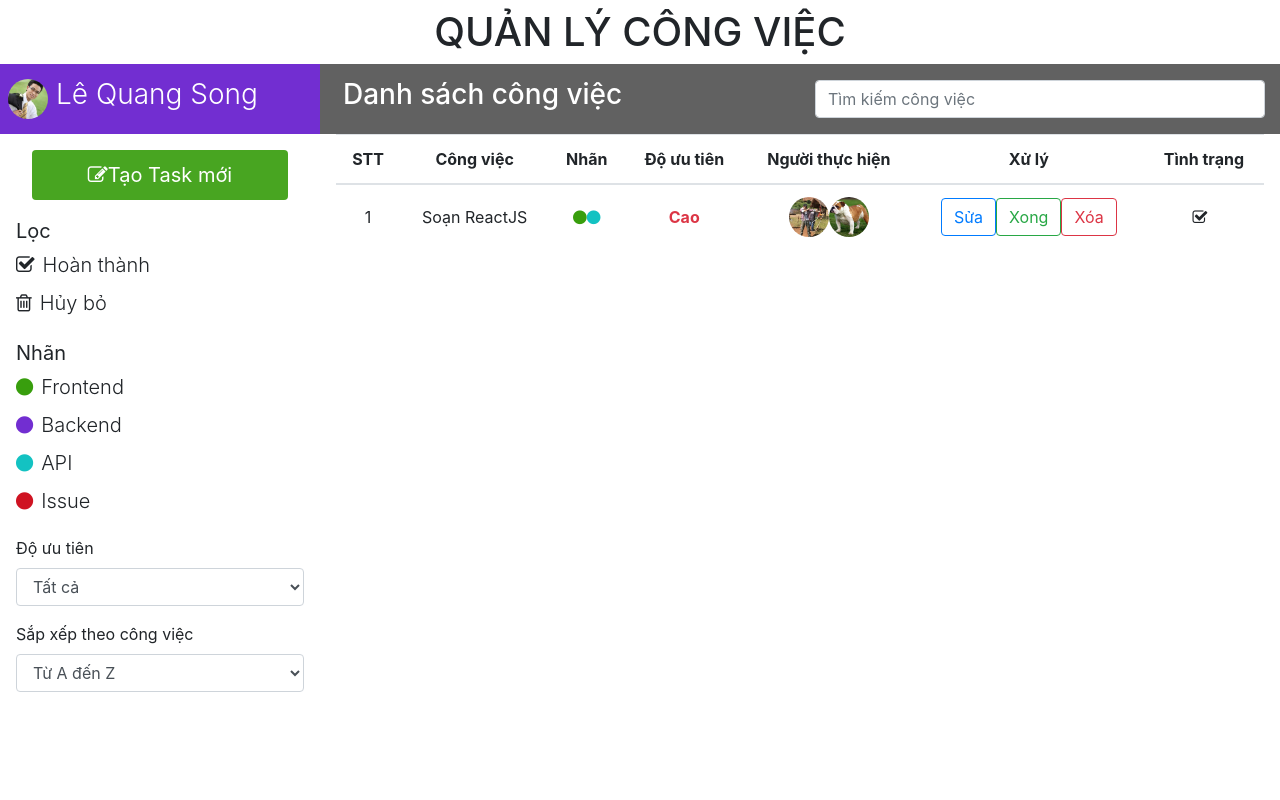
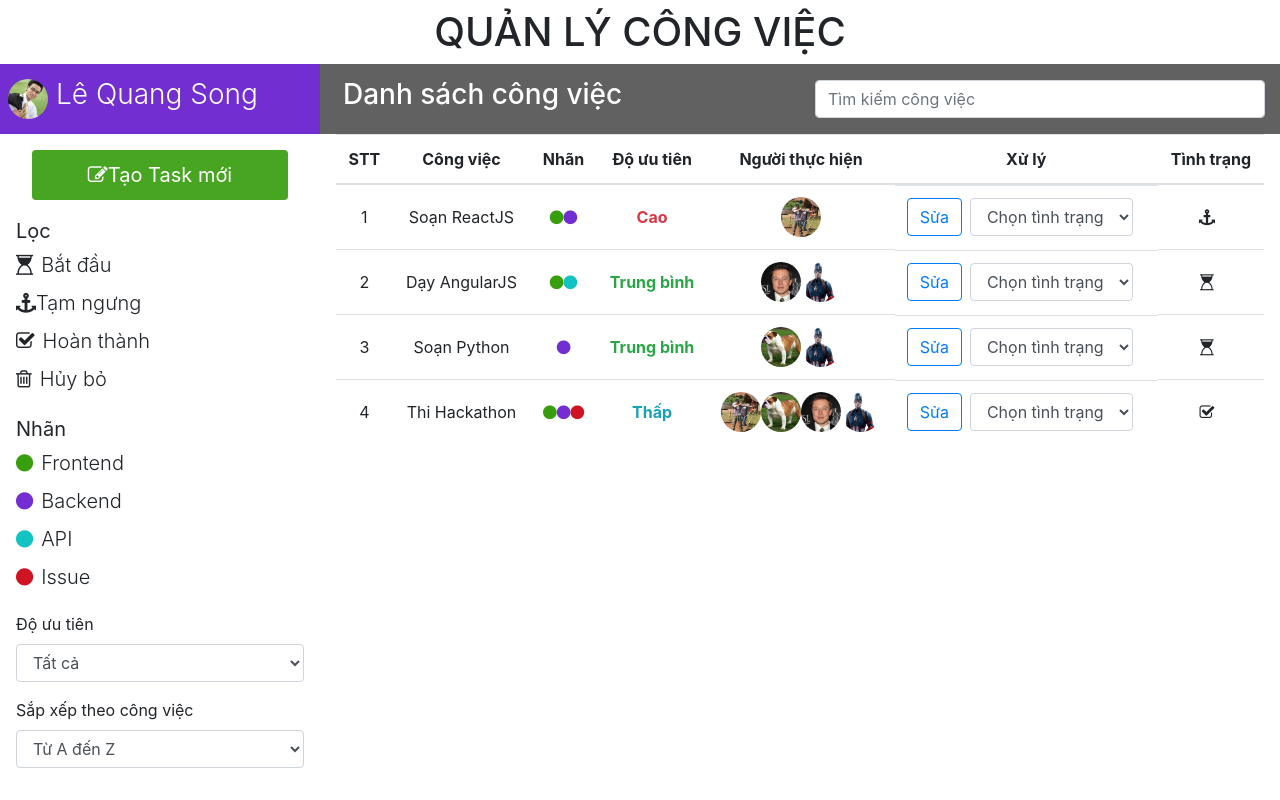
Before and after one commit to khoahuynhdev/fs03-todolist, a React (Create React App) app: page / in a window 1280 px wide. Built offline with nearby package versions, Linux system fonts and the light colour scheme.

Commit message:
pass data and render field in TaskItem

```diff
--- a/src/App.js
+++ b/src/App.js
@@ -6,8 +6,12 @@ import Controls from './Components/Controls/Controls';
 import TaskList from './Components/TaskList/TaskList';
 import Modal from './Components/Modal/Modal';
 
+// import data
+import data from './data';
+
 class App extends Component {
   render() {
+    console.log(data);
     return (
       <div className="App">
         <div>
@@ -20,7 +24,9 @@ class App extends Component {
 
 
               {/* DISPLAY */}
-              <TaskList />
+              <TaskList
+                data={data}
+              />
 
             </div>
           </div>
--- a/src/Components/Controls/Controls.js
+++ b/src/Components/Controls/Controls.js
@@ -12,7 +12,7 @@ class Controls extends Component {
         return (
             <div className="col-md-3 text-center px-0">
                 <div className="header header--left d-flex align-items-center">
-                  <img src="./img/user_1.jpg" className="ml-2 user" alt />
+                  <img src="./img/user_1.jpg" className="ml-2 user" alt="user" />
                   <h3 className="text-white d-inline font-weight-light ml-2">Lê Quang Song</h3>
                 </div>
 
--- a/src/Components/Controls/FilterProgress.js
+++ b/src/Components/Controls/FilterProgress.js
@@ -5,10 +5,17 @@ class FilterProgress extends Component {
         return (
             <div className="filter filter--progress">
                 <ul className="list-unstyled text-left">Lọc
-                      <li className="py-1 display-5 lead">
-                        <i className="fa fa-check-square-o mr-2" />Hoàn thành</li>
                     <li className="py-1 display-5 lead">
-                        <i className="fa fa-trash-o mr-2" />Hủy bỏ</li>
+                        <i className="fa fa fa-hourglass-start mr-2" />Bắt đầu
+                    </li>
+                    <li className="py-1 display-5 lead">
+                        <i className="fa fa-anchor" />Tạm ngưng</li>
+                    <li className="py-1 display-5 lead">
+                        <i className="fa fa-check-square-o mr-2" />Hoàn thành
+                    </li>
+                    <li className="py-1 display-5 lead">
+                        <i className="fa fa-trash-o mr-2" />Hủy bỏ
+                    </li>
                 </ul>
             </div>
         );
--- a/src/Components/Modal/Modal.js
+++ b/src/Components/Modal/Modal.js
@@ -3,7 +3,7 @@ import React, { Component } from 'react';
 class Modal extends Component {
     render() {
         return (
-            <div className="modal fade" id="modalTask">
+          <div className="modal fade" id="modalTask">
             <div className="modal-dialog modal-lg">
               <div className="modal-content">
                 {/* Modal Header */}
@@ -29,7 +29,7 @@ class Modal extends Component {
                       <option>Cao</option>
                     </select>
                   </div>
-                  <label htmlFor>Người thực hiện:</label>
+                  <label>Người thực hiện:</label>
                   <br />
                   <div className="form-check-inline">
                     <label className="form-check-label">
@@ -52,7 +52,7 @@ class Modal extends Component {
                     </label>
                   </div>
                   <br /><br />
-                  <label htmlFor>Nhãn:</label>
+                  <label >Nhãn:</label>
                   <br />
                   <div className="form-check-inline">
                     <label className="form-check-label">
--- a/src/Components/TaskList/TaskItem.js
+++ b/src/Components/TaskList/TaskItem.js
@@ -1,27 +1,121 @@
 import React, { Component } from 'react';
 
 class TaskItem extends Component {
+
+    getLabelColor = (label) => {
+        switch (label) {
+            case "Frontend":
+                return "#389E0D"
+            case "Backend":
+                return "#722ED1"
+            case "API":
+                return "#13C2C2"
+            case "Issue":
+                return "#CF1322"
+            default:
+                return ""
+        }
+    }
+
+    getPriority = (number) => {
+        switch (number) {
+            case 1:
+                return 'Cao'
+            case 2:
+                return 'Trung bình'
+            case 3:
+                return 'Thấp'
+            default:
+                return null;
+        }
+    }
+
+    getPriorityClass = (number) => {
+        switch (number) {
+            case 1:
+                return 'text-danger'
+            case 2:
+                return 'text-success'
+            case 3:
+                return 'text-info'
+            default:
+                return '';
+        }
+    }
+
+    getProgressIcon = (number) => {
+        switch (number) {
+            case 1:
+                return "fa-hourglass-start"
+            case 2:
+                return "fa-anchor"
+            case 3:
+                return "fa-check-square-o"
+            case 4:
+                return "fa-trash-o"
+
+            default:
+                return ""
+        }
+    }
+
     render() {
+        // const index = this.props.index;
+        // const item = this.props.item;
+
+        // destructuring trong ES6
+        const {index, item} = this.props
+
+        // render label
+        const labelElm = item.labelArr.map((label, index) => {
+            return <i
+                key={index}
+                className="fa fa-circle"
+                style={{ color: this.getLabelColor(label) }}
+            />
+        })
+
+        // render users
+        const userElm = item.memberIDArr.map((member, index) => {
+            return <img
+                key={index}
+                src={`./img/${member}.jpg`}
+                className="user" alt="user"
+            />
+        })
+
         return (
             <tr>
-                <td className="text-center">1</td>
-                <td className="text-center">Soạn ReactJS</td>
                 <td className="text-center">
-                    <i className="fa fa-circle" style={{ color: '#389E0D' }} />
-                    <i className="fa fa-circle" style={{ color: '#13C2C2' }} />
-                </td>
-                <td className="text-danger font-weight-bold text-center">Cao</td>
-                <td className="text-center">
-                    <img src="./img/user_2.jpg" className="user" alt />
-                    <img src="./img/user_3.jpg" className="user" alt />
+                    {index + 1}
                 </td>
                 <td className="text-center">
-                    <button type="button" className="btn btn-outline-primary">Sửa</button>
-                    <button type="button" className="btn btn-outline-success">Xong</button>
-                    <button type="button" className="btn btn-outline-danger">Xóa</button>
+                    {item.name}
                 </td>
                 <td className="text-center">
-                    <i className="fa fa-check-square-o mr-2" />
+                    {labelElm}
+                </td>
+                <td className={`${this.getPriorityClass(item.priority)} font-weight-bold text-center`}>
+                    {this.getPriority(item.priority)}
+                </td>
+                <td className="text-center">
+                    {userElm}
+                </td>
+                <td className="text-center d-flex">
+                    <button type="button" className="btn btn-outline-primary">Sửa</button>
+
+                    <div className="form-group mx-2 my-0">
+                      <select className="form-control" name="" id="">
+                        <option value={-1}>Chọn tình trạng</option>
+                        <option value={1}>Bắt đầu</option>
+                        <option value={2}>Tạm ngưng</option>
+                        <option value={3}>Hoàn thành</option>
+                        <option value={4}>Hủy bỏ</option>
+                      </select>
+                    </div>
+                </td>
+                <td className="text-center">
+                    <i className={`fa ${this.getProgressIcon(item.status)}  mr-2`} />
                 </td>
             </tr>
         );
--- a/src/Components/TaskList/TaskList.js
+++ b/src/Components/TaskList/TaskList.js
@@ -6,6 +6,13 @@ import TaskItem from './TaskItem';
 
 class TaskList extends Component {
     render() {
+      const taskItemElm = this.props.data.map((item, index) => {
+        return <TaskItem
+          key={index} // key không phải props =
+          item={item}
+          index={index}
+        />
+      })
         return (
             <div className="col-md-9 px-0">
                 <div className="container-fluid px-0">
@@ -36,7 +43,9 @@ class TaskList extends Component {
                       </tr>
                     </thead>
                     <tbody>
-                      <TaskItem />
+
+                      {taskItemElm}
+
                     </tbody>
                   </table>
                 </div>
--- /dev/null
+++ b/src/data.js
@@ -0,0 +1,44 @@
+// Chú ý:
+// membersID:
+// Priority -->1: Cao, 2: Thấp, 3: Trung bình
+
+const TasksData = [
+    {
+        id: new Date().getTime() + 1,
+        name: "Soạn ReactJS",
+        labelArr: ["Frontend", "Backend"],
+        priority: 1,
+        memberIDArr: ["user_2"],
+        status: 2,
+        description: "Phải soạn ReactJS kèm với NodeJS và Redux"
+    },
+    {
+        id: new Date().getTime() + 2,
+        name: "Dạy AngularJS",
+        labelArr: ["Frontend", "API"],
+        priority: 2,
+        memberIDArr: ["user_4", "user_5"],
+        status: 1,
+        description: "Nội dung của Angular rất dài và khó"
+    },
+    {
+        id: new Date().getTime() + 3,
+        name: "Soạn Python",
+        labelArr: ["Backend"],
+        priority: 2,
+        memberIDArr: ["user_3", "user_5"],
+        status: 1,
+        description: "Soạn python phải tập trung vào game và giải quyết vấn đề"
+    },
+    {
+        id: new Date().getTime() + 4,
+        name: "Thi Hackathon",
+        labelArr: ["Frontend", "Backend", "Issue"],
+        priority: 3,
+        memberIDArr: ["user_2", "user_3", "user_4", "user_5"],
+        status: 3,
+        description: "Cuộc thi đòi hỏi tư duy và kỹ năng coding"
+    },
+]
+
+export default TasksData;
```
Also changed, not shown: public/img/user_4.jpg (added), public/img/user_5.jpg (added).
